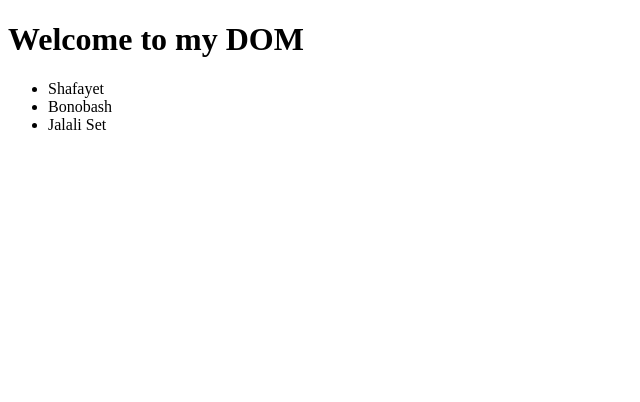
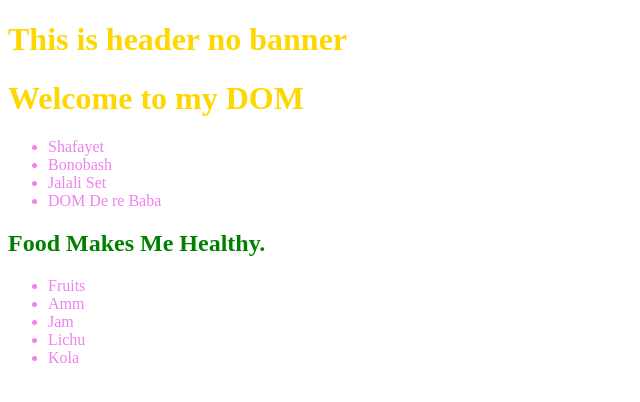
Before and after one commit to Shadhin282/Tour-of-DOM, a plain HTML site: page index.html in a window 1280 px wide. Shown: the whole page, without its empty margins (0-640 px from the left). Drawn offline with Linux system fonts and the light colour scheme.

Commit message:
DOM practices

```diff
--- a/index.html
+++ b/index.html
@@ -4,17 +4,88 @@
     <meta charset="UTF-8">
     <meta name="viewport" content="width=device-width, initial-scale=1.0">
     <title>Tour of DOM</title>
+    <style>
+        h1{
+            color : gold;
+        }
+        #food-title{
+            color: green;
+        }
+    </style>
+    <link rel="stylesheet" href="style.css">
 </head>
 <body>
+    <header>
+        <h1>This is header no banner</h1>
+    </header>
     <main>
-        <h1>Welcome to my DOM</h1>
+        <h1 class="foren">Welcome to my DOM</h1>
         <ul>
             <li>Shafayet</li>
             <li>
              Bonobash
             </li>
             <li>Jalali Set</li>
+            </li>
+            <li>DOM De re Baba</li>
         </ul>
+
+        <section>
+            <h1 id="food-title">Foods I Love</h1>
+            <ul>
+                <li>Fruits</li>
+                <li>Amm</li>
+                <li>Jam</li>
+                <li  class="foren">Lichu</li>
+                <li class="foren">Kola</li>
+            </ul>
+        </section>
     </main>
+
+    <script>
+        console.log("Hello From JavaScript!")
+        const student = {
+            name : "Shadhin Khan",
+            id: 13307041,
+            DepartMent : "BSME"
+        }
+        console.log(student)
+        // document.getElementsByTageName('li')
+        const liCollection = document.getElementsByTagName('li');
+        console.log(liCollection)
+
+        for(const li of liCollection){
+            console.log(li.innerText);
+        }
+
+        const headings = document.getElementsByTagName('h1');
+        for(const headin of headings){
+            console.log(headin.innerHTML)
+        }
+
+        // get by id
+        const foodTitleH1 = document.getElementById('food-title');
+        console.log(foodTitleH1.innerText)
+            foodTitleH1.innerText = 'Food Makes Me Healthy.'
+            console.log(foodTitleH1.innerText)
+
+        const multiClass = document.getElementsByClassName('foren')
+        console.log(multiClass)
+        for(const multi of multiClass){
+            // console.log(multi);
+            console.log(multi.innerText)
+        }
+        console.log(document.getElementById('hello'))
+        console.log(document.getElementsByClassName('hello'))
+        console.log(document.getElementsByTagName('hello'))
+
+        const selectCss = document.querySelector('li');
+        console.log(selectCss)
+        const selectAllCss = document.querySelectorAll('li')
+        console.log(selectAllCss)
+        const selectSingleCss = document.querySelectorAll('ul .foren')
+        console.log(selectSingleCss)
+    </script>
+    <script src="./js/hello.js"></script>
 </body>
 </html>
--- /dev/null
+++ b/js/hello.js
@@ -0,0 +1,3 @@
+// console.log("Hello From Outside.");
+// console.log("Document Object Model");
+// console.log()
--- /dev/null
+++ b/style.css
@@ -0,0 +1,3 @@
+li {
+    color : violet;
+}
```
